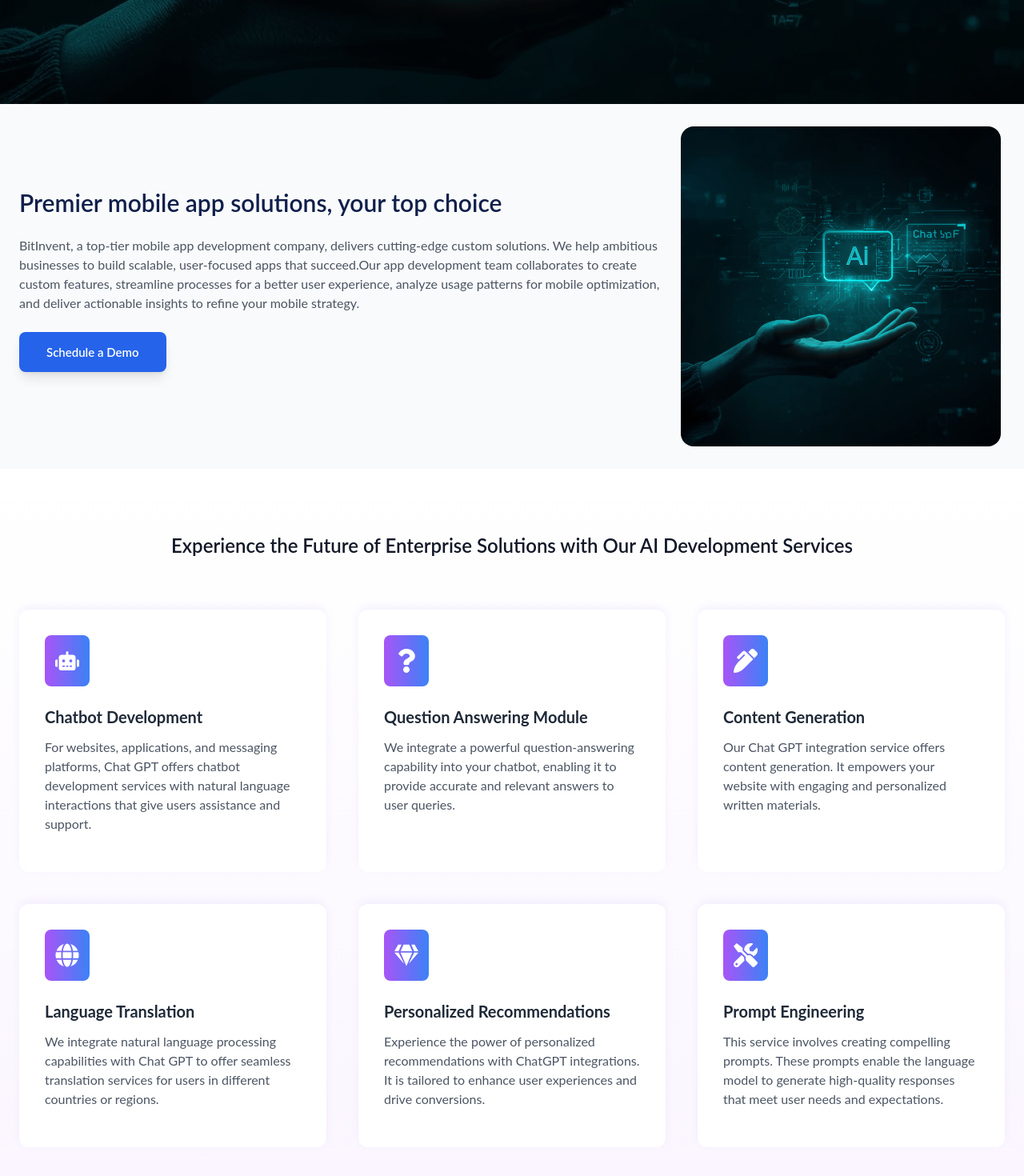
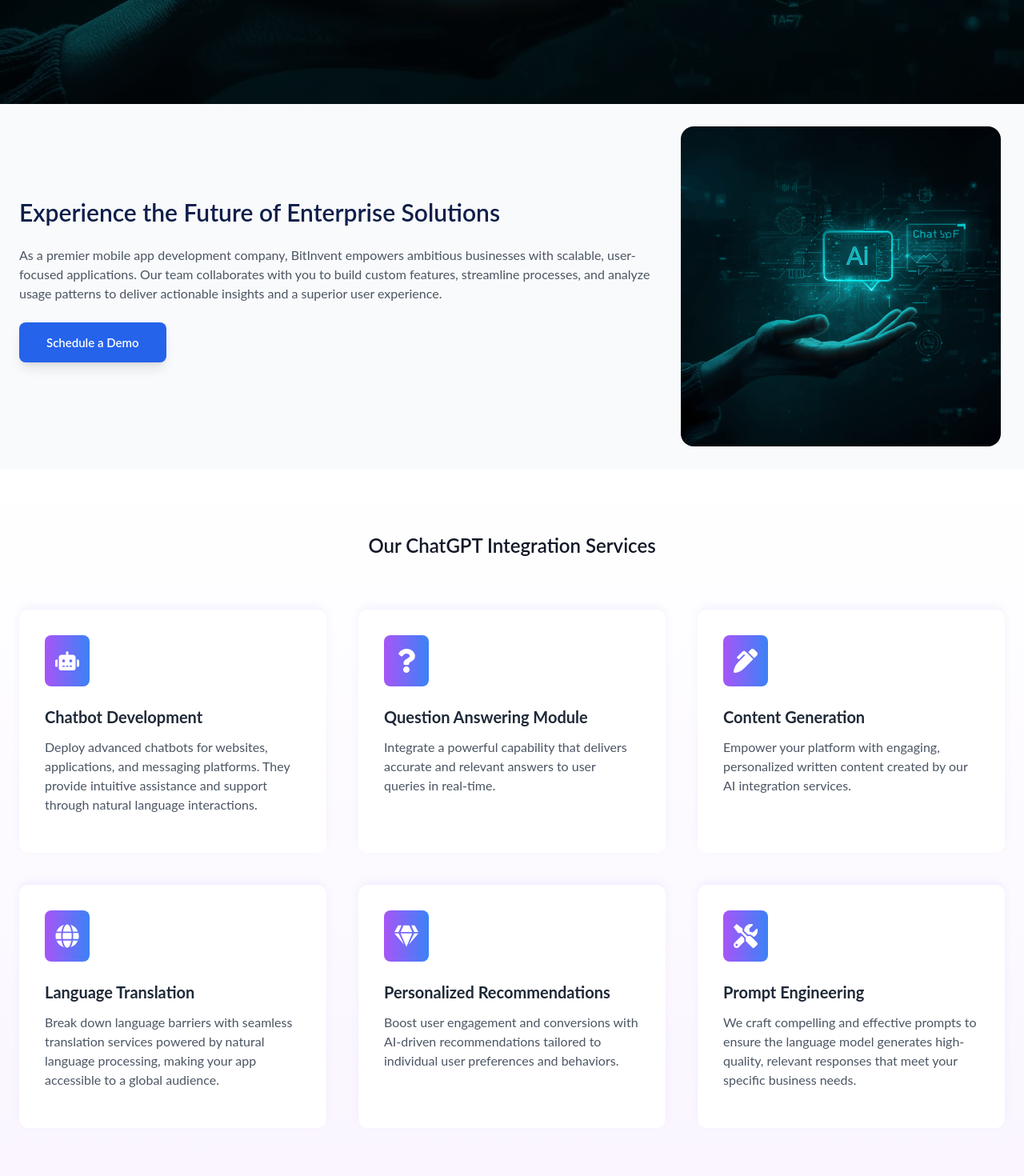
Before and after one commit to sohail2637/bitinvent-web, a Next.js app: page /chatgpt-integration in a window 1280 px wide. Shown: the part 760-2230 px from the top of the page at 80% size. Built offline with nearby package versions, Linux system fonts and the light colour scheme.

Commit message:
checked spelling mistake and related data

```diff
--- a/src/app/components/AIChatbotDevelopment/AIChatbotDevelopment.jsx
+++ b/src/app/components/AIChatbotDevelopment/AIChatbotDevelopment.jsx
@@ -47,7 +47,7 @@ export default function AIChatbotDevelopment() {
     { name: "Medical AI Chatbots", icon: "🏥", description: "Chatbots for clinical workflows and remote consultations." },
     { name: "Legal Chatbots", icon: "⚖️", description: "AI assistants for law firms handling client interactions and legal research." },
     { name: "Social Media Chatbot", icon: "📱", description: "Chatbots that engage customers across social media platforms." },
-    { name: "Vision-based Chatbots", icon: "👁️", description: "Chatbots that analyze visual inputs for enhanced understanding." }
+    { name: "Vision-based Chatbots", icon: "👁️", description: "Our chatbots integrate seamlessly with vision-based chatbots to enhance user experience." }
   ];
 
   const platforms = [
--- a/src/app/components/ChatGptIntegration/ChatGptIntegration.jsx
+++ b/src/app/components/ChatGptIntegration/ChatGptIntegration.jsx
@@ -12,62 +12,57 @@ const services = [
   {
     icon: <FaRobot className="inline-block" />,
     title: "Chatbot Development",
-    description: "For websites, applications, and messaging platforms, Chat GPT offers chatbot development services with natural language interactions that give users assistance and support."
+    description: "Deploy advanced chatbots for websites, applications, and messaging platforms. They provide intuitive assistance and support through natural language interactions."
   },
   {
     icon: <FaQuestion className="inline-block" />,
     title: "Question Answering Module",
-    description: "We integrate a powerful question-answering capability into your chatbot, enabling it to provide accurate and relevant answers to user queries."
+    description: "Integrate a powerful capability that delivers accurate and relevant answers to user queries in real-time."
   },
   {
     icon: <FaPenAlt className="inline-block" />,
     title: "Content Generation",
-    description: "Our Chat GPT integration service offers content generation. It empowers your website with engaging and personalized written materials."
+    description: "Empower your platform with engaging, personalized written content created by our AI integration services."
   },
   {
     icon: <FaGlobe className="inline-block" />,
     title: "Language Translation",
-    description: "We integrate natural language processing capabilities with Chat GPT to offer seamless translation services for users in different countries or regions."
+    description: "Break down language barriers with seamless translation services powered by natural language processing, making your app accessible to a global audience."
   },
   {
     icon: <FaGem className="inline-block" />,
     title: "Personalized Recommendations",
-    description: "Experience the power of personalized recommendations with ChatGPT integrations. It is tailored to enhance user experiences and drive conversions."
+    description: "Boost user engagement and conversions with AI-driven recommendations tailored to individual user preferences and behaviors."
   },
   {
     icon: <FaTools className="inline-block" />,
     title: "Prompt Engineering",
-    description: "This service involves creating compelling prompts. These prompts enable the language model to generate high-quality responses that meet user needs and expectations."
+    description: "We craft compelling and effective prompts to ensure the language model generates high-quality, relevant responses that meet your specific business needs."
   }
 ];
 
 export default function ChatGPTIntegrationPage() {
   return (
-    <div className="bg-gray-50 text-gray-800 min-h-screen">
+    <div className="bg-gray-50 text-gray-80 min-h-screen">
       <main className="pt-[90px]">
         <HeroSection
-          title="Seamless Communication with Chat GPT Integrations"
-          subtitle="At BitInvent, we strive to provide top-notch AI services. Our specialty is smooth communication via Chat GPT Integration Services, enhancing user engagement and driving conversions across industries like health tech."
+          title="Seamless Communication with ChatGPT Integration Services"
+          subtitle="At BitInvent, we provide top-notch AI development services designed to transform user engagement and drive conversions. Our specialty is creating seamless communication channels through cutting-edge ChatGPT integrations, tailored for industries like health tech and beyond."
           buttonText="Let's Connect"
           backgroundImage="/assets/images/chatgpt-img.jpg"
-
         />
       </main>
+
       <FeatureSection
-        title={
-          <>
-            Premier mobile app solutions, your top choice
-          </>
-        }
-        description="BitInvent, a top-tier mobile app development company, delivers cutting-edge custom solutions. We help ambitious businesses to build scalable, user-focused apps that succeed.Our app development team collaborates to create custom features, streamline processes for a better user experience, analyze usage patterns for mobile optimization, and deliver actionable insights to refine your mobile strategy."
+        title="Experience the Future of Enterprise Solutions"
+        description="As a premier mobile app development company, BitInvent empowers ambitious businesses with scalable, user-focused applications. Our team collaborates with you to build custom features, streamline processes, and analyze usage patterns to deliver actionable insights and a superior user experience."
         imageSrc="/assets/images/chatgpt-img.jpg"
         buttonText="Schedule a Demo"
         buttonLink="/contact"
       />
 
-
       <ServiceSection
-        title="Experience the Future of Enterprise Solutions with Our AI Development Services"
+        title="Our ChatGPT Integration Services"
         services={services}
       />
 
--- a/src/app/components/CustomSoftware/CustomSoftware.jsx
+++ b/src/app/components/CustomSoftware/CustomSoftware.jsx
@@ -51,36 +51,30 @@ export default function CustomSoftwareDevelopment() {
   );
 }
 
-const services = [
+const processSteps = [
   {
-    name: 'Enterprise Applications',
-    description: 'Designing and developing software solutions that cater to the specific needs of large organizations, enhancing their operational efficiency and workflow.',
-    icon: <FaCogs className="inline-block" />,
+    step: "1",
+    name: "Planning & Requirements",
+    description:
+      "Understand business goals, analyze requirements, and define project scope with a feasibility check.",
   },
   {
-    name: 'SaaS Applications',
-    description: 'Developing feature-rich SaaS solutions that can be accessed remotely through the internet, offering subscription-based services to users.',
-    icon: <FaGlobe className="inline-block" />,
+    step: "2",
+    name: "Design & Prototyping",
+    description:
+      "Create system architecture, document technical details, and validate UI/UX through prototypes.",
   },
   {
-    name: 'HIPAA Compliant Applications',
-    description: 'Building software that complies with the Health Insurance Portability and Accountability Act (HIPAA), ensuring the security and privacy of medical data.',
-    icon: <FaShieldAlt className="inline-block" />,
+    step: "3",
+    name: "Development & Testing",
+    description:
+      "Build the software following best practices, with thorough unit, integration, and QA testing.",
   },
   {
-    name: 'E-Commerce Applications',
-    description: 'Crafting tailored e-commerce platforms with features like online shopping carts, payment gateways, inventory management, and customer portals.',
-    icon: <FaBoxes className="inline-block" />,
-  },
-  {
-    name: 'Third-Party Applications',
-    description: 'Integrating custom software solutions with third-party applications, systems, and APIs enhances functionality and custom application development that streamlines processes.',
-    icon: <FaExchangeAlt className="inline-block" />,
-  },
-  {
-    name: 'Custom ERP Systems',
-    description: 'Designing Enterprise Resource Planning systems that integrate and manage various business processes like finance, banking, inventory, HR, etc.',
-    icon: <FaChartLine className="inline-block" />,
+    step: "4",
+    name: "Deployment & Maintenance",
+    description:
+      "Release the software, monitor performance, and provide ongoing updates to meet business needs.",
   },
 ];
 
@@ -107,29 +101,35 @@ const features = [
   },
 ];
 
-const processSteps = [
+const services = [
   {
-    step: "1",
-    name: "Planning & Requirements",
-    description:
-      "Understand business goals, analyze requirements, and define project scope with a feasibility check.",
+    name: 'Enterprise Applications',
+    description: 'Designing and developing software solutions that cater to the specific needs of large organizations, enhancing their operational efficiency and workflow.',
+    icon: <FaCogs className="inline-block" />,
   },
   {
-    step: "2",
-    name: "Design & Prototyping",
-    description:
-      "Create system architecture, document technical details, and validate UI/UX through prototypes.",
+    name: 'SaaS Applications',
+    description: 'Developing feature-rich SaaS solutions that can be accessed remotely through the internet, offering subscription-based services to users.',
+    icon: <FaGlobe className="inline-block" />,
   },
   {
-    step: "3",
-    name: "Development & Testing",
-    description:
-      "Build the software following best practices, with thorough unit, integration, and QA testing.",
+    name: 'HIPAA Compliant Applications',
+    description: 'Building software that complies with the Health Insurance Portability and Accountability Act (HIPAA), ensuring the security and privacy of medical data.',
+    icon: <FaShieldAlt className="inline-block" />,
   },
   {
-    step: "4",
-    name: "Deployment & Maintenance",
-    description:
-      "Release the software, monitor performance, and provide ongoing updates to meet business needs.",
+    name: 'E-Commerce Applications',
+    description: 'Crafting tailored e-commerce platforms with features like online shopping carts, payment gateways, inventory management, and customer portals.',
+    icon: <FaBoxes className="inline-block" />,
+  },
+  {
+    name: 'Third-Party Integrations',
+    description: 'Integrating custom software solutions with third-party applications, systems, and APIs to enhance functionality and streamline processes.',
+    icon: <FaExchangeAlt className="inline-block" />,
+  },
+  {
+    name: 'Custom ERP Systems',
+    description: 'Designing Enterprise Resource Planning systems that integrate and manage various business processes like finance, inventory, HR, and more.',
+    icon: <FaChartLine className="inline-block" />,
   },
 ];
--- a/src/app/components/DevOps/DevOps.jsx
+++ b/src/app/components/DevOps/DevOps.jsx
@@ -6,76 +6,6 @@ import FeatureSection from '../Common/FeatureSection';
 import ServiceSection from '../Common/ServiceSection';
 import ProcessSection from "../Common/ProcessSection"
 import WhyChose from "../Common/WhyChose"
-
-export default function DevOps() {
-  return (
-    <div className="min-h-screen bg-gray-50">
-            <main className="pt-[90px]">
-
-      <HeroSection
-        title="Revolutionize Your Business.With Our DevOps Solutions"
-        subtitle="Streamline your development lifecycle with our AI-powered DevOps services. Accelerate delivery, enhance collaboration, and achieve operational excellence."
-        buttonText="Let's Connect"
-        backgroundImage="/assets/images/devops.png"
-
-      />
-      </main>
-      <FeatureSection
-        title={
-          <>
-            Revolutionize Your Business with BitInvent&apos;s DevOps Consulting Services
-          </>
-        }
-        description="Revolutionize Your Business with BitInvent’s DevOps Consulting Services Experience streamlined and accelerated DevOps software development with BitInvent’s collaborative culture and tailored AI integration. As a leading DevOps consulting company, we harness AI-powered automation tools, predictive analytics, and robust quality assurance to optimize efficiency, reduce risks, and deliver faster, more reliable software deployments."
-        imageSrc="/assets/images/chatgpt-img.jpg"
-        buttonText="Schedule a Demo"
-        buttonLink="/contact"
-      />
-
-      <ServiceSection
-        title="Our Dynamic DevOps Development Services"
-        services={services}
-      />
-      {/* Process Section */}
-      {/* <div id="process" className="py-12 bg-white">
-        <div className="max-w-7xl mx-auto px-4 sm:px-6 lg:px-8">
-          <div className="lg:text-center">
-            <h2 className="text-base text-indigo-600 font-semibold tracking-wide uppercase">Process</h2>
-            <p className="mt-2 text-3xl leading-8 font-extrabold tracking-tight text-gray-900 sm:text-4xl">
-              The DevOps Software Development Process
-            </p>
-          </div>
-
-          <div className="mt-10">
-            <div className="relative">
-              <div className="absolute hidden md:block h-full border-r-2 border-indigo-200" style={{ left: '50%' }}></div>
-
-              {processSteps.map((step, index) => (
-                <div key={step.name} className={`mb-8 flex justify-between items-center w-full ${index % 2 === 0 ? 'md:flex-row' : 'md:flex-row-reverse'}`}>
-                  <div className="order-1 md:w-5/12"></div>
-                  <div className="z-10 flex items-center order-1 bg-indigo-100 shadow-xl w-8 h-8 rounded-full">
-                    <h1 className="mx-auto font-semibold text-lg text-indigo-800">{index + 1}</h1>
-                  </div>
-                  <div className={`order-1 rounded-lg shadow-xl md:w-5/12 px-6 py-4 ${index % 2 === 0 ? 'bg-indigo-600' : 'bg-gray-800'}`}>
-                    <h3 className={`mb-3 text-xl font-bold ${index % 2 === 0 ? 'text-white' : 'text-indigo-300'}`}>{step.name}</h3>
-                    <p className={`text-sm ${index % 2 === 0 ? 'text-indigo-100' : 'text-gray-300'}`}>
-                      {step.description}
-                    </p>
-                  </div>
-                </div>
-              ))}
-            </div>
-          </div>
-        </div>
-      </div> */}
-         <ProcessSection
-              title="The DevOps Software Development Process"
-              steps={processSteps}
-            />
-      <WhyChose />
-    </div>
-  );
-}
 
 const services = [
   {
@@ -110,76 +40,59 @@ const services = [
   },
 ];
 
-const features = [
-  {
-    name: 'CI/CD Setup',
-    description: 'Design, build, and deploy automated continuous integration and continuous delivery pipelines for faster and more reliable software updates.',
-    icon: FaRobot,
-  },
-  {
-    name: 'Automation',
-    description: 'Leverage Docker containers and Kubernetes orchestration to ensure consistent and repeatable deployments across all environments.',
-    icon: FaRobot,
-  },
-  {
-    name: 'Cloudization',
-    description: 'Seamlessly migrate applications to the cloud to improve cost-effectiveness, flexibility, and performance through horizontal scaling.',
-    icon: FaCloud,
-  },
-  {
-    name: 'DevSecOps Integration',
-    description: 'Implement security best practices into the DevOps lifecycle by incorporating security testing, compliance validation, and risk analysis procedures.',
-    icon: FaShieldAlt,
-  },
-];
-
 const processSteps = [
   {
     step: "1",
     name: "Plan and Develop",
-    description:
-      "Define project goals, gather requirements, and build solutions following coding standards with Git for collaboration.",
+    description: "Define project goals, gather requirements, and build solutions following coding standards with Git for collaboration.",
   },
   {
     step: "2",
     name: "CI/CD",
-    description:
-      "Automate code integration, testing, and deployment to ensure faster and more reliable delivery.",
+    description: "Automate code integration, testing, and deployment to ensure faster and more reliable delivery.",
   },
   {
     step: "3",
     name: "Monitor and Secure",
-    description:
-      "Continuously track performance and apply security best practices through scans and timely updates.",
+    description: "Continuously track performance and apply security best practices through scans and timely updates.",
   },
   {
     step: "4",
     name: "Optimize and Improve",
-    description:
-      "Scale resources, gather feedback, and use automation to enhance efficiency and performance.",
+    description: "Scale resources, gather feedback, and use automation to enhance efficiency and performance.",
   },
 ];
 
+export default function DevOps() {
+  return (
+    <div className="min-h-screen bg-gray-50 text-gray-800"> {/* Fixed typo here */}
+      <main className="pt-[90px]">
+        <HeroSection
+          title="Revolutionize Your Business.With Our DevOps Solutions"
+          subtitle="Streamline your development lifecycle with our AI-powered DevOps services. Accelerate delivery, enhance collaboration, and achieve operational excellence."
+          buttonText="Let's Connect"
+          backgroundImage="/assets/images/devops.png"
+        />
+      </main>
+      <FeatureSection
+        title="Revolutionize Your Business with BitInvent’s DevOps Consulting Services"
+        description="Revolutionize Your Business with BitInvent’s DevOps Consulting Services Experience streamlined and accelerated DevOps software development with BitInvent’s collaborative culture and tailored AI integration. As a leading DevOps consulting company, we harness AI-powered automation tools, predictive analytics, and robust quality assurance to optimize efficiency, reduce risks, and deliver faster, more reliable software deployments."
+        imageSrc="/assets/images/chatgpt-img.jpg"
+        buttonText="Schedule a Demo"
+        buttonLink="/contact"
+      />
 
-const reasons = [
-  {
-    name: '10+ Years of Experience',
-    description: 'Our extensive experience in DevOps gives us a proven track record of success and expertise to meet your business needs.',
-    icon: FaChartLine,
-  },
-  {
-    name: 'Team of Experts',
-    description: 'We offer a broad range of skills and knowledge to support your business requirements, providing comprehensive solutions.',
-    icon: FaUserTie,
-  },
-  {
-    name: 'Global Presence',
-    description: 'Our international footprint allows us to offer solutions and support worldwide, making us an excellent choice for businesses with global operations.',
-    icon: FaGlobe,
-  },
-  {
-    name: 'People Driven',
-    description: 'We prioritize our employees growth and development, ensuring a dedicated team committed to delivering the best solutions for your business.',
-    icon: FaHandsHelping,
-  },
-];
+      <ServiceSection
+        title="Our Dynamic DevOps Development Services"
+        services={services}
+      />
+
+      <ProcessSection
+        title="The DevOps Software Development Process"
+        steps={processSteps}
+      />
+
+      <WhyChose />
+    </div>
+  );
+}
```
Also changed, not shown: src/app/components/MobileAppDevelopment/MobileAppDevelopment.jsx (+9 -9 lines).
